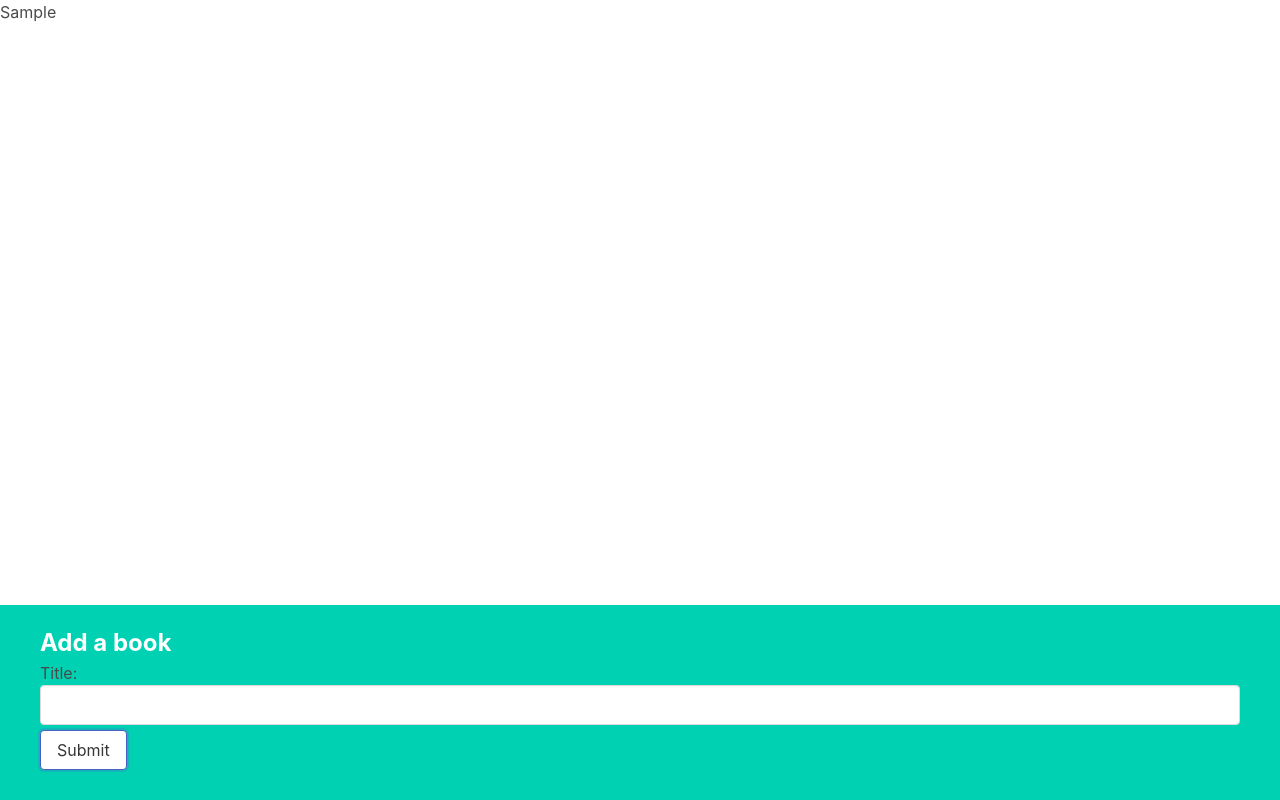
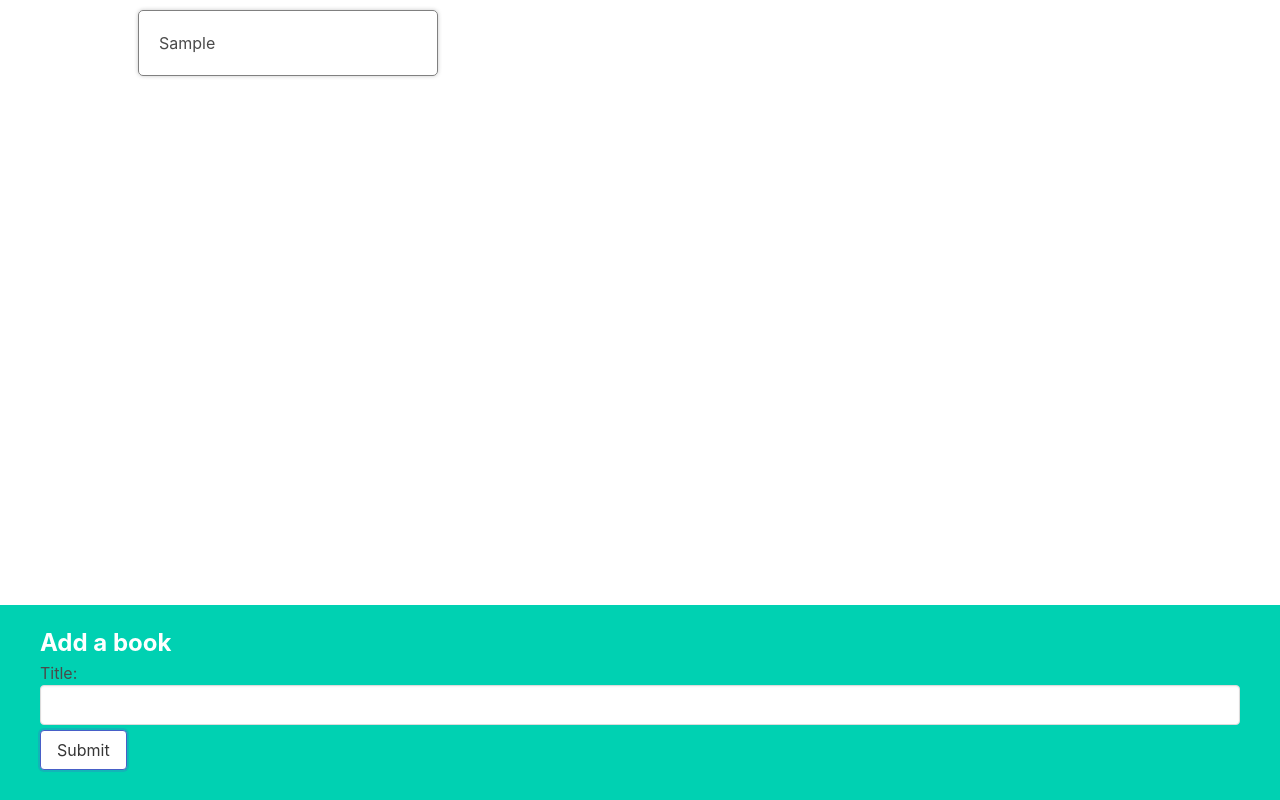
Before and after one commit to RozaliiaRusskikh/books, a React (Create React App) app: page / in a window 1280 px wide. Both pictures are taken after typing "Sample" into the empty fields and a click on the button "Submit". Built offline with nearby package versions, Linux system fonts and the light colour scheme.

Commit message:
Books added1

```diff
--- a/src/components/BookList.js
+++ b/src/components/BookList.js
@@ -6,7 +6,7 @@ function BookList({ books }) {
             return <BookShow key={book.id} book={book} />
         });
 
-    return <div>{renderedBooks}</div>
+    return <div className="book-list">{renderedBooks}</div>
 }
 
 export default BookList;
--- a/src/components/BookShow.js
+++ b/src/components/BookShow.js
@@ -1,6 +1,6 @@
 function BookShow({ book }) {
     return (<div>
-        <div>
+        <div className="book-show">
             {book.title}
         </div>
     </div>)
```
